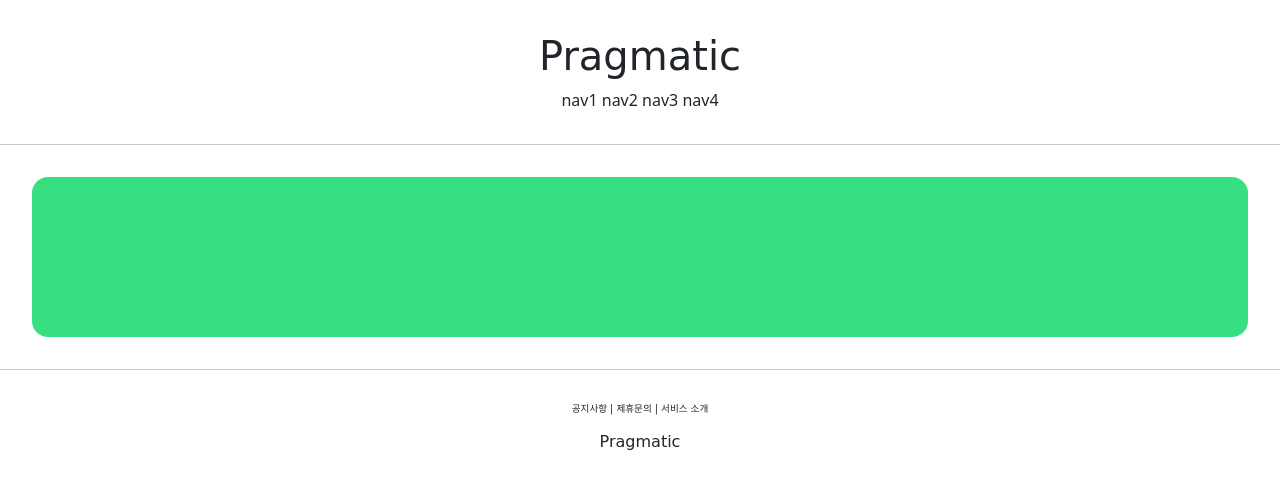
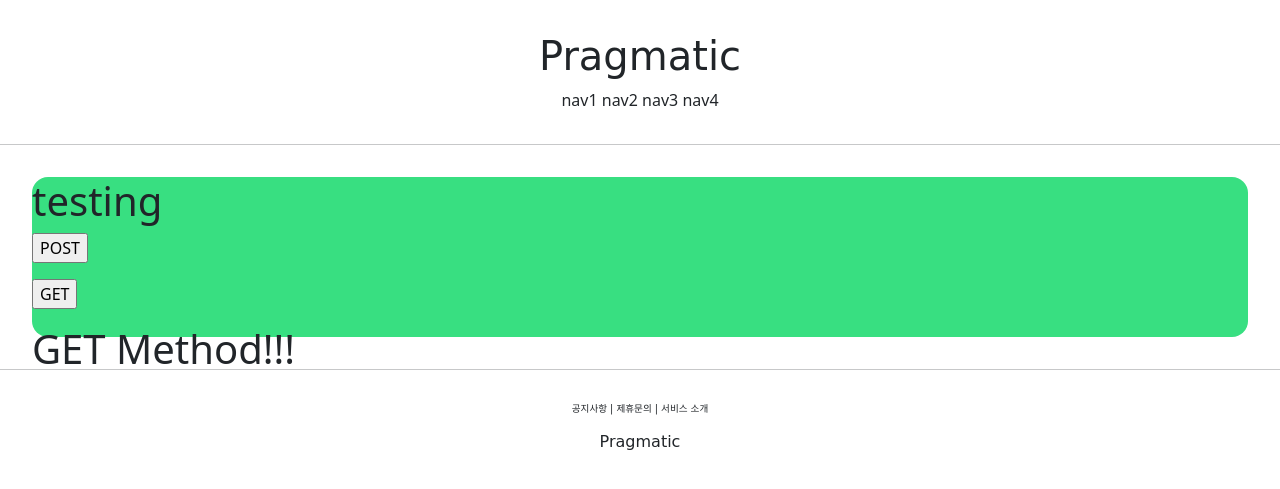
Before and after one commit to WooJJam/django, a Django app: page /account/hello_world/ in a window 1280 px wide. Shown: the top 489 px of the page. Run offline with Django 4.2, Linux system fonts and the light colour scheme; some web fonts are replaced.

Commit message:
POST , GET 전송

```diff
--- a/accountapp/templates/accountapp/hello_world.html
+++ b/accountapp/templates/accountapp/hello_world.html
@@ -4,7 +4,21 @@
 
     <div style="height: 10rem; background-color: #38df81; border-radius: 1rem; margin: 2rem;">
         <h1>
-            <testing>
+            testing
+        </h1>
+
+        <form action ="/account/hello_world/" method="post">
+            {% csrf_token %} <!--반드시 써줘야함-->
+            <input type="submit" value="POST">
+        </form>
+
+        <form action ="/account/hello_world/" method="get">
+            {% csrf_token %} <!--반드시 써줘야함-->
+            <input type="submit" value="GET">
+        </form>
+
+        <h1>
+            {{ text }}
         </h1>
 
     </div>
--- a/accountapp/views.py
+++ b/accountapp/views.py
@@ -4,4 +4,8 @@ from django.http import HttpResponse
 # Create your views here.
 
 def hello_world(request):
-    return render(request, 'accountapp/hello_world.html')
+
+    if request.method == "POST":
+        return render(request, 'accountapp/hello_world.html', context={'text': 'POST Method!!!'})
+    else:
+        return render(request, 'accountapp/hello_world.html', context={'text': 'GET Method!!!'})
```
